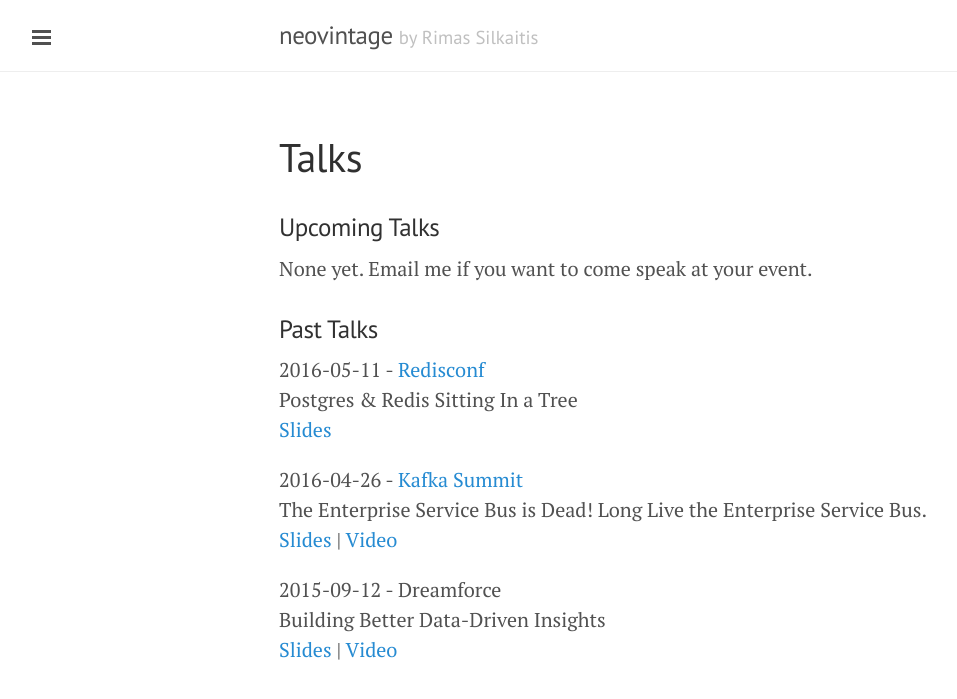
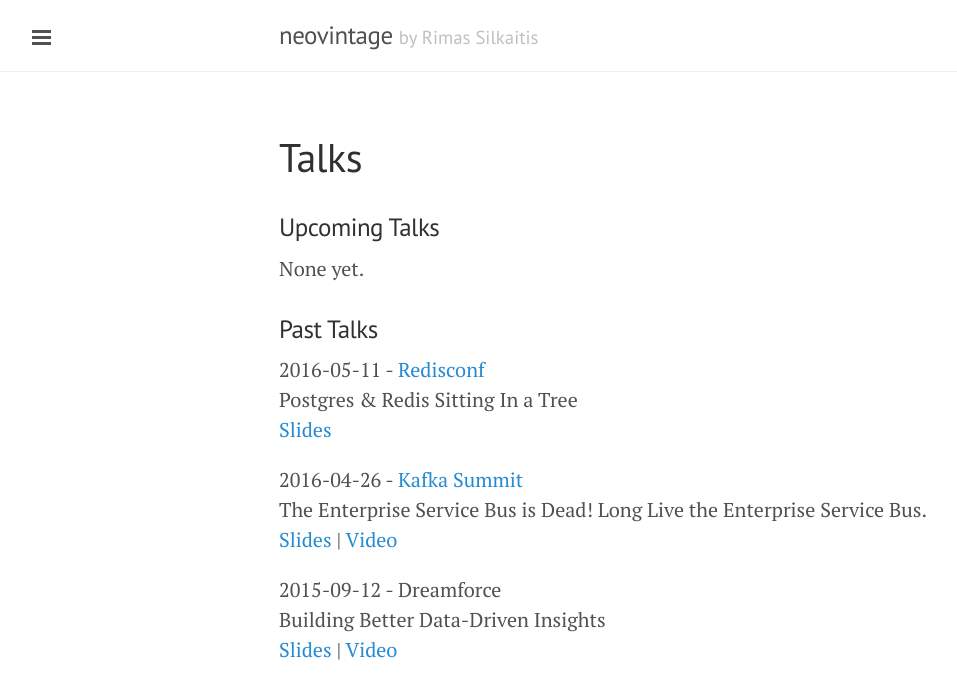
Before and after one commit to neovintage/neovintage.github.io, a Jekyll site: the page built from talks.md, in a window 1280 px wide. Shown: the top 699 px of the page, without its empty margins (1-958 px from the left). Built offline with Jekyll 4.4.1, drawn with Linux system fonts in a browser that asks for light colours.

Commit message:
language

```diff
--- a/talks.md
+++ b/talks.md
@@ -5,7 +5,7 @@ title: Talks
 
 ### Upcoming Talks
 
-None yet. Email me if you want to come speak at your event.
+None yet.
 
 ### Past Talks
 
```
